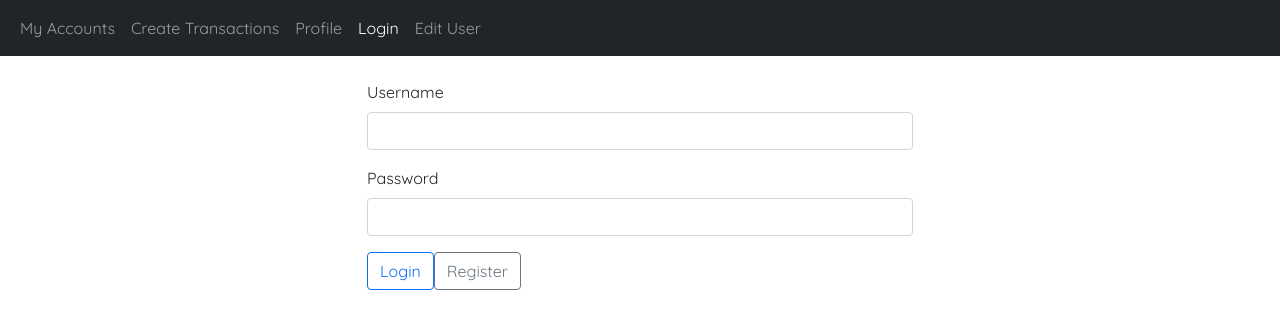
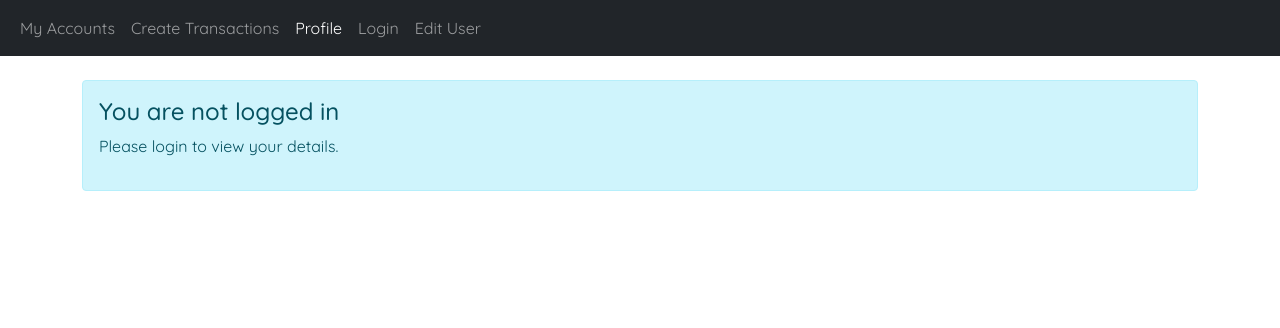
Before and after one commit to Biniam-Mehari/Code_Generation_GR5, a Vue app: page /profile in a window 1280 px wide. Before the commit this address led to /login. Shown: the top 328 px of the page. Built offline with nearby package versions, Linux system fonts and the light colour scheme; no server answers.

Commit message:
after login the userdetails are stored + token

```diff
--- a/src/components/Login.vue
+++ b/src/components/Login.vue
@@ -71,7 +71,7 @@ export default {
           password: this.password,
         })
         .then(() => {
-          // this.$store.dispatch("setLogin");
+          this.$store.dispatch("setLogin");
           this.$router.push("/profile");
         })
         .catch((error) => {
--- a/src/components/users/UserPage.vue
+++ b/src/components/users/UserPage.vue
@@ -1,8 +1,6 @@
 <template>
-  <h1>This is the userdetails page</h1>
-
   <!-- make a card with user object information -->
-  <div class="container">
+  <div v-if="this.$store.getters.isAuthenticated" class="container">
     <!-- User Details Card -->
     <div class="card-wrapper">
       <!-- BG -->
@@ -88,6 +86,15 @@
       </button>
     </div>
   </div>
+  <!-- v-else -->
+  <div v-else class="container">
+    <div class="alert alert-info">
+      <h4>You are not logged in</h4>
+      <p>
+        Please login to view your details.
+      </p>
+    </div>
+  </div>
 </template>
 
 <script>
@@ -105,10 +112,10 @@ export default {
   },
   mounted() {
     // if user is null go to login page
-    if (this.$store.state.token == null) {
-      this.$router.push("/login");
-    }
-    this.$store.dispatch("setLogin");
+    // if (this.$store.state.token == null) {
+    //   this.$router.push("/login");
+    // }
+
   },
 };
 </script>
```
